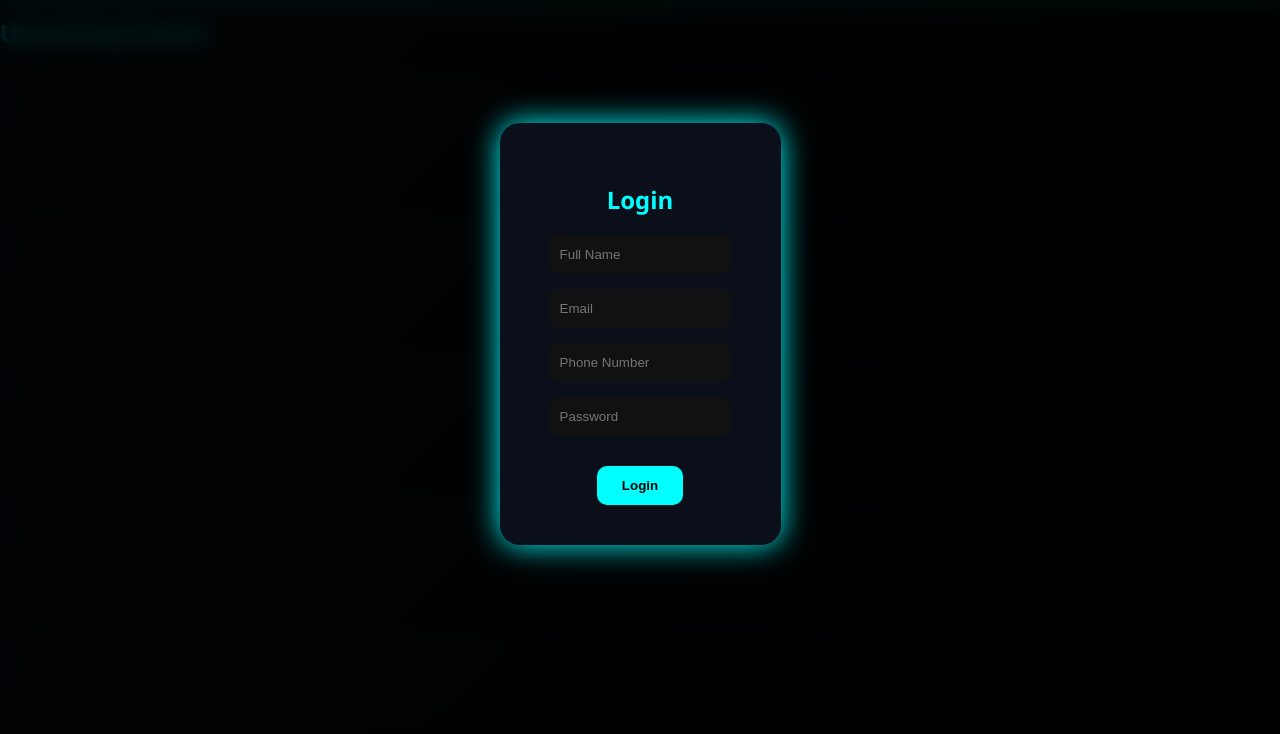
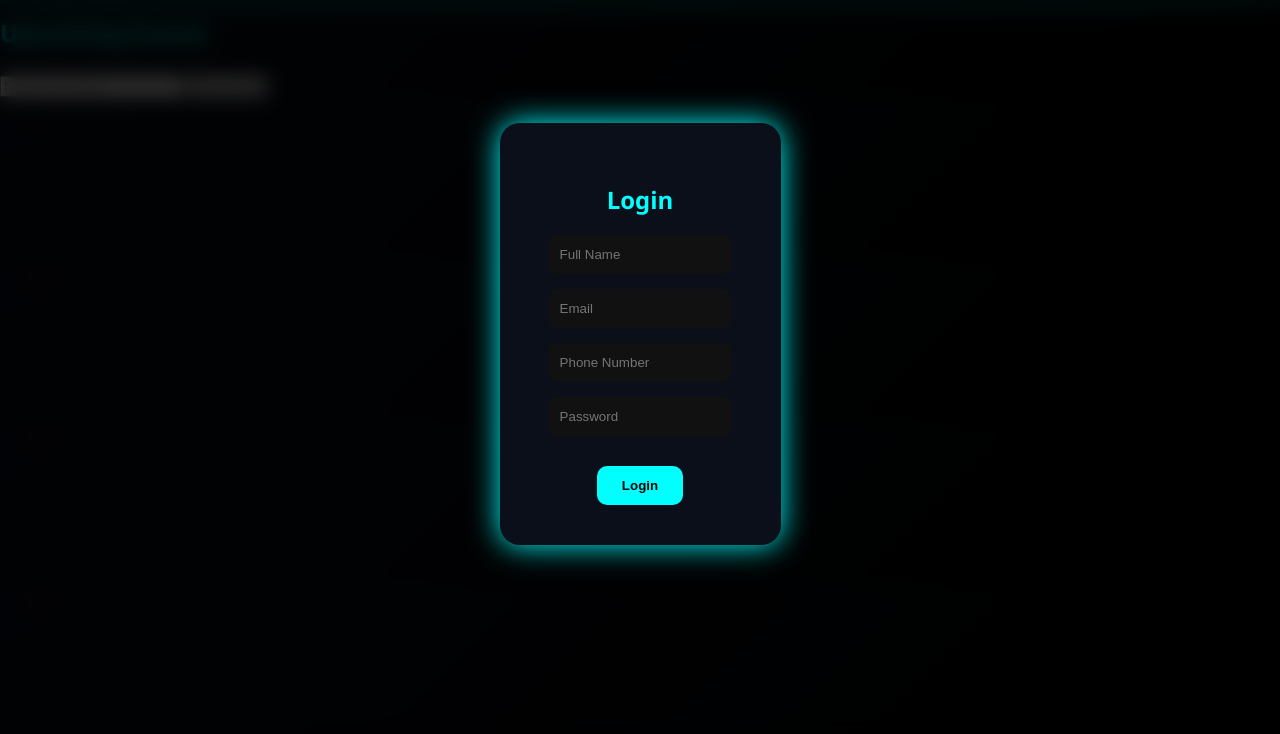
Before and after one commit to mohamedsaid69/inginous, a plain HTML site: page index.html in a window 1280 px wide. Shown: the part 66-800 px from the top of the page. Drawn offline with Linux system fonts and the light colour scheme.

Commit message:
Update index.html

```diff
--- a/index.html
+++ b/index.html
@@ -22,6 +22,12 @@
 <section id="events">
     <h1>Upcoming Events</h1>
     <div id="eventList"></div>
+
+    <!-- Admin Controls -->
+    <div id="adminControls">
+        <input type="text" id="newEventInput" placeholder="New Event Name">
+        <button id="addEventBtn">Add Event</button>
+    </div>
 </section>
 
 <!-- Login Popup -->
```
